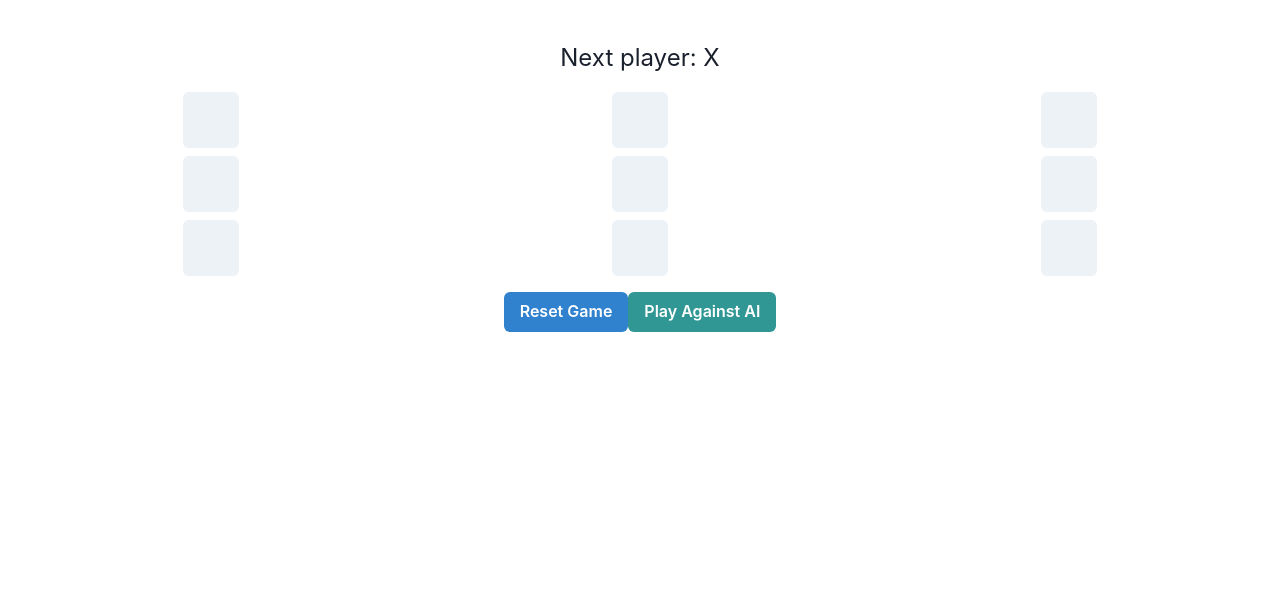
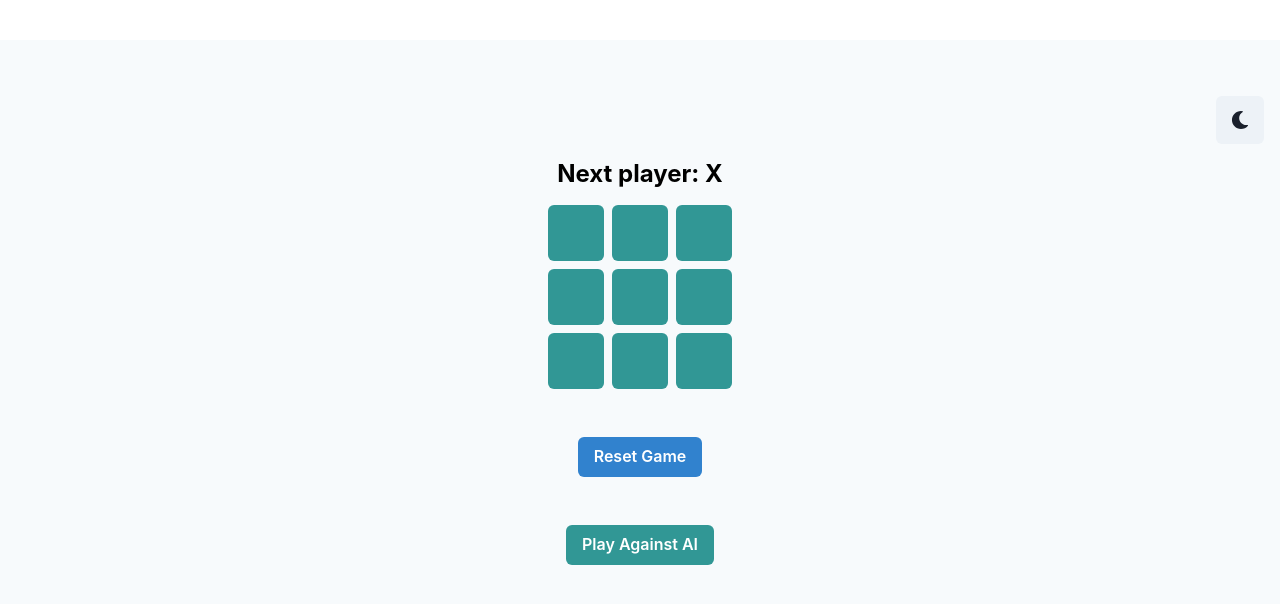
Before and after one commit to GPT-Engineer-App-Dev/strategic-tic-tac-toe, a React (Vite) app: page / in a window 1280 px wide. Shown: the top 604 px of the page. Built offline with nearby package versions, Linux system fonts and the light colour scheme.

Commit message:
Enhanced visual design of the tic-tac-toe game for a more appealing and engaging user experience.

```diff
--- a/src/pages/Index.jsx
+++ b/src/pages/Index.jsx
@@ -1,5 +1,6 @@
 import { useState, useEffect } from 'react';
-import { Box, Button, Grid, GridItem, Text } from '@chakra-ui/react';
+import { Box, Button, Grid, GridItem, useColorMode, useColorModeValue, IconButton, Flex, VStack, Heading } from '@chakra-ui/react';
+import { FaSun, FaMoon } from 'react-icons/fa';
 
 const Index = () => {
   const [board, setBoard] = useState(Array(9).fill(null));
@@ -35,7 +36,7 @@ const Index = () => {
   };
 
   const renderSquare = (i) => (
-    <Button onClick={() => handleClick(i)} size="lg" p={7}>
+    <Button onClick={() => handleClick(i)} size="lg" p={7} colorScheme="teal" isFullWidth>
       {board[i]}
     </Button>
   );
@@ -84,9 +85,23 @@ const Index = () => {
     return 0;
   }
 
+  const { colorMode, toggleColorMode } = useColorMode();
+  const SwitchIcon = colorMode === 'light' ? FaMoon : FaSun;
+  const bgColor = useColorModeValue('gray.50', 'gray.900');
+  const color = useColorModeValue('black', 'white');
+
   return (
-    <Box textAlign="center" mt={10}>
-      <Text fontSize="2xl" mb={4}>{winner ? `Winner: ${winner}` : `Next player: ${xIsNext ? 'X' : 'O'}`}</Text>
+    <Box textAlign="center" mt={10} bg={bgColor} color={color} minH="100vh" py={10}>
+      <Flex justifyContent="flex-end" p={4}>
+        <IconButton
+          aria-label="Toggle theme"
+          icon={<SwitchIcon />}
+          onClick={toggleColorMode}
+          size="lg"
+        />
+      </Flex>
+      <Heading fontSize="2xl" mb={4}>{winner ? `Winner: ${winner}` : `Next player: ${xIsNext ? 'X' : 'O'}`}</Heading>
+      <VStack spacing={8}>
         <Grid templateColumns="repeat(3, 1fr)" gap={2}>
           {Array.from({ length: 9 }).map((_, i) => (
             <GridItem key={i}>
@@ -98,6 +113,7 @@ const Index = () => {
         <Button mt={4} colorScheme="teal" onClick={() => setAiMode(!aiMode)}>
           {aiMode ? 'Play Against Human' : 'Play Against AI'}
         </Button>
+      </VStack>
     </Box>
   );
 };
```
Lines whose indentation alone changed are shown as unchanged.
